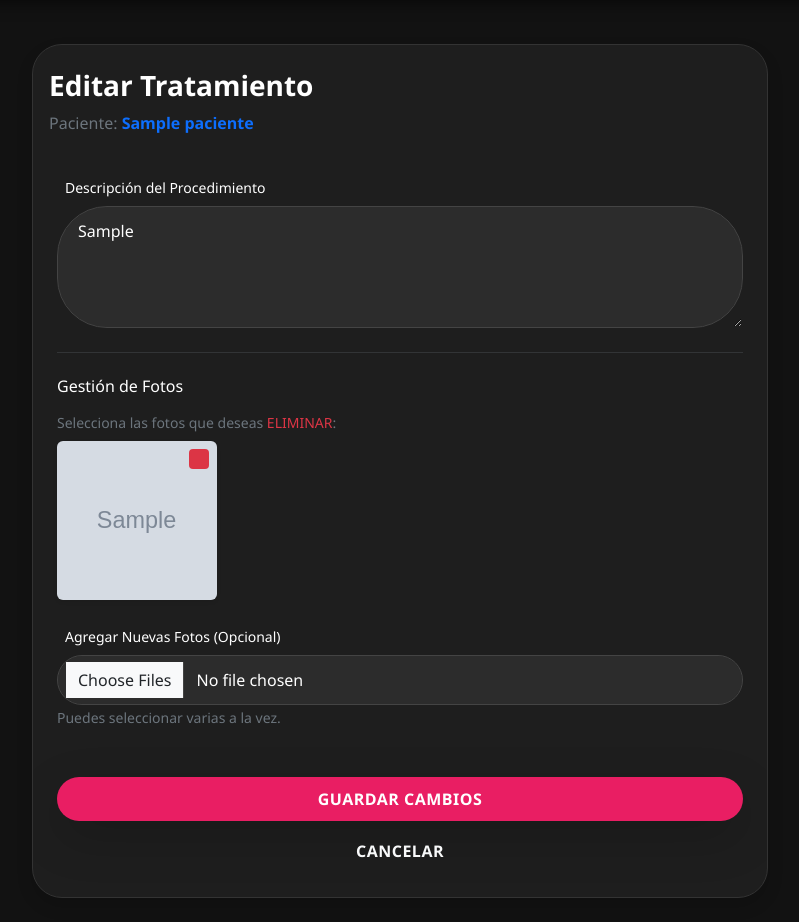
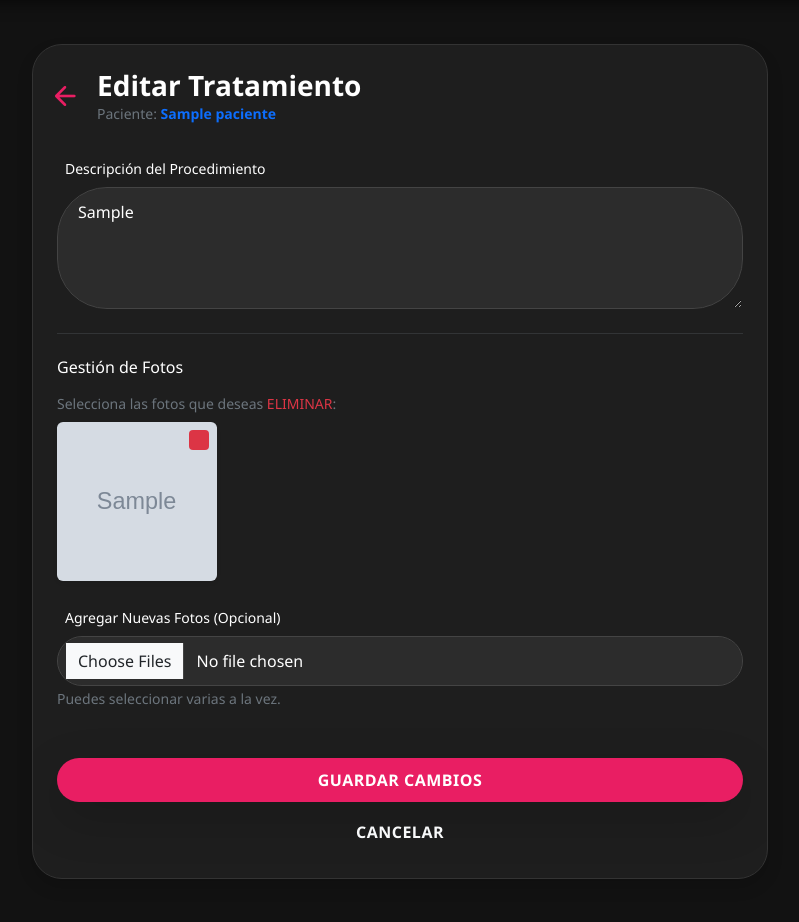
Before and after one commit to eden595/podologia, a Django app: page /tratamiento/editar/1/ in a window 1280 px wide. Shown: the part 82-1004 px from the top of the page, without its empty margins (240-1039 px from the left). After the commit the page ends 961 px from the top, so only its background shows below. Run offline with Django 5.2, Linux system fonts and the light colour scheme; a user stored in the database is signed in; tables that the repository leaves empty hold one stand-in row (values such as "Sample post"); grey boxes marked "Sample" are stand-in pictures.

Commit message:
Mejorar diseño detalle paciente y galeria

```diff
--- a/podologia_project/pacientes/templates/pacientes/base.html
+++ b/podologia_project/pacientes/templates/pacientes/base.html
@@ -17,7 +17,7 @@
             min-height: 100vh;
         }
 
-        /* --- CORRECCIÓN DE CONTRASTE (ESTO SOLUCIONA TU PROBLEMA) --- */
+        /* --- CORRECCIÓN DE CONTRASTE --- */
 
         /* 1. Forzar que el texto que escribes sea BLANCO */
         .form-control, .form-select, input, textarea, .input-group-text {
@@ -119,5 +119,15 @@
     </div>
 
     <script src="https://cdn.jsdelivr.net/npm/bootstrap@5.3.0/dist/js/bootstrap.bundle.min.js"></script>
+
+    <script>
+        // 1. Empujar el estado actual al historial para crear una "trampa"
+        history.pushState(null, null, location.href);
+
+        // 2. Si el usuario intenta volver atrás, lo empujamos adelante de nuevo
+        window.onpopstate = function () {
+            history.go(1);
+        };
+    </script>
 </body>
 </html>
--- a/podologia_project/pacientes/templates/pacientes/formulario_tratamiento_editar.html
+++ b/podologia_project/pacientes/templates/pacientes/formulario_tratamiento_editar.html
@@ -4,10 +4,19 @@
 <div class="row justify-content-center">
     <div class="col-md-8">
         <div class="card card-pro shadow border-0">
+
             <div class="card-header bg-transparent border-0 pt-4 pb-0">
-                <h3 class="text-white fw-bold">Editar Tratamiento</h3>
-                <p class="text-secondary">Paciente: <strong class="text-primary">{{ object.paciente.nombre }}</strong></p>
+                <div class="d-flex align-items-center mb-2">
+                    <a href="{% url 'detalle_paciente' object.paciente.pk %}" class="text-secondary text-decoration-none me-3" title="Volver a la ficha">
+                        <span class="material-icons-round fs-2" style="color: #e91e63;">arrow_back</span>
+                    </a>
+                    <div>
+                        <h3 class="text-white fw-bold mb-0">Editar Tratamiento</h3>
+                        <p class="text-secondary mb-0 small">Paciente: <strong class="text-primary">{{ object.paciente.nombre }}</strong></p>
+                    </div>
+                </div>
             </div>
+
             <div class="card-body p-4">
                 <form method="post" enctype="multipart/form-data">
                     {% csrf_token %}
--- a/podologia_project/podologia_project/urls.py
+++ b/podologia_project/podologia_project/urls.py
@@ -2,15 +2,21 @@ from django.contrib import admin
 from django.urls import path, include
 from django.conf import settings
 from django.conf.urls.static import static
+from django.contrib.auth import views as auth_views # Importamos vistas de auth
 
 urlpatterns = [
     path('admin/', admin.site.urls),
-    # Sistema de autenticación (login/logout)
+
+    # --- BLOQUEO DE LOGIN ---
+    # Si alguien intenta entrar a 'login' y ya está autenticado, lo manda a la lista.
+    path('accounts/login/', auth_views.LoginView.as_view(redirect_authenticated_user=True), name='login'),
+
+    # Incluimos el resto de las URLs de autenticación (logout, password reset, etc.)
     path('accounts/', include('django.contrib.auth.urls')),
+
     # Rutas de la aplicación principal
     path('', include('pacientes.urls')),
 ]
 
-# Configuración para servir archivos multimedia (fotos) en desarrollo
 if settings.DEBUG:
     urlpatterns += static(settings.MEDIA_URL, document_root=settings.MEDIA_ROOT)
```
Also changed, not shown: podologia_project/pacientes/templates/pacientes/detalle_paciente.html (+10 -8 lines).
